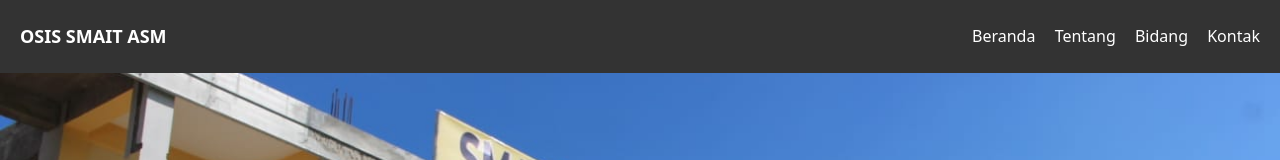
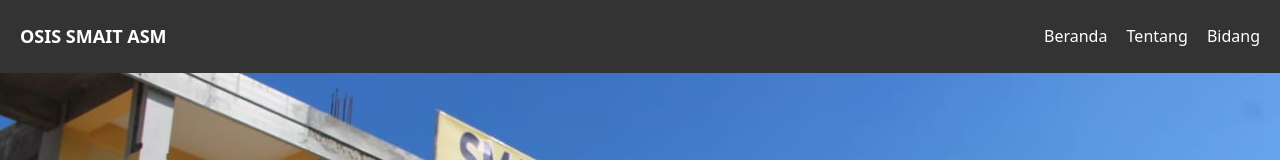
Before and after one commit to rafinando/smaittest, a plain HTML site: page index.html in a window 1280 px wide. Shown: the top 160 px of the page. Drawn offline with nearby package versions, Linux system fonts and the light colour scheme.

Commit message:
Update1 index.html

```diff
--- a/index.html
+++ b/index.html
@@ -16,7 +16,6 @@
       <a href="#beranda">Beranda</a>
       <a href="#tentang">Tentang</a>
       <a href="#bidang">Bidang</a>
-      <a href="#kontak">Kontak</a>
     </nav>
   </header>
 
```
